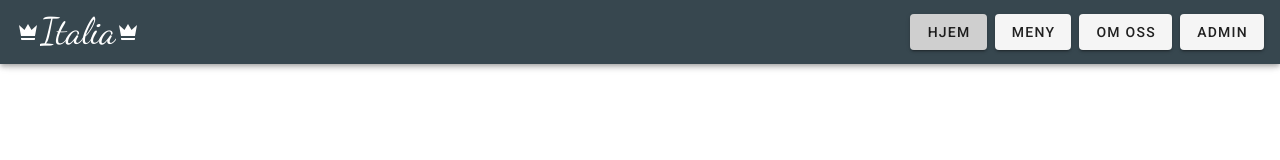
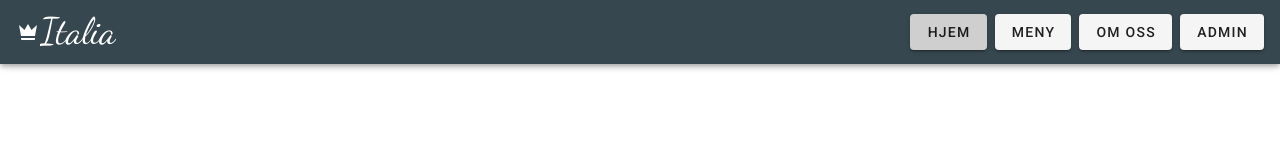
Before and after one commit to mebernts/restaurant, a Vue app in the folder restaurant/: page / in a window 1280 px wide. Shown: the top 160 px of the page. Built offline with nearby package versions, Linux system fonts and the light colour scheme.

Commit message:
removed a single crown

```diff
--- a/restaurant/src/layout/TheNavigation.vue
+++ b/restaurant/src/layout/TheNavigation.vue
@@ -3,7 +3,6 @@
         <v-toolbar color="blue-grey darken-3">
             <v-icon color="white">mdi-crown</v-icon>
             <v-toolbar-title id="italy" class="white--text">Italia</v-toolbar-title>
-            <v-icon color="white">mdi-crown</v-icon>
             <v-spacer></v-spacer>
             <v-btn class="mr-2" to="/">Hjem</v-btn>
             <v-btn class="mr-2" to="/menu">Meny</v-btn>
```
